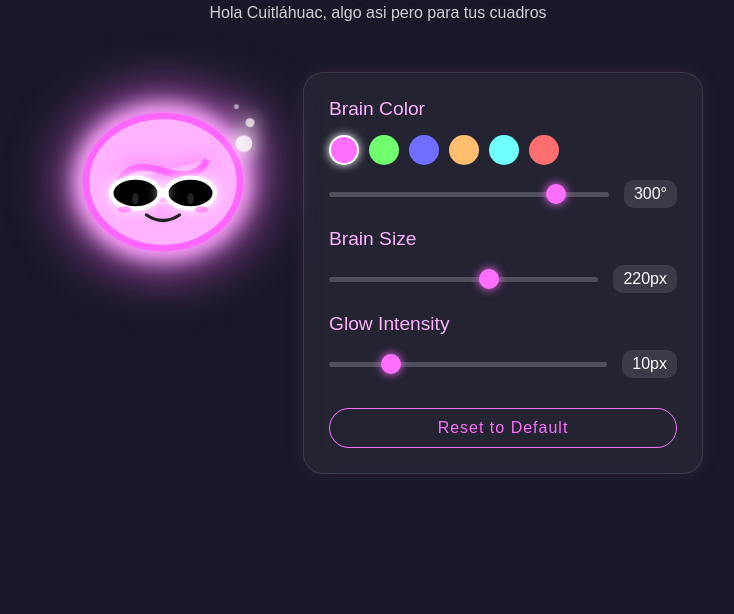
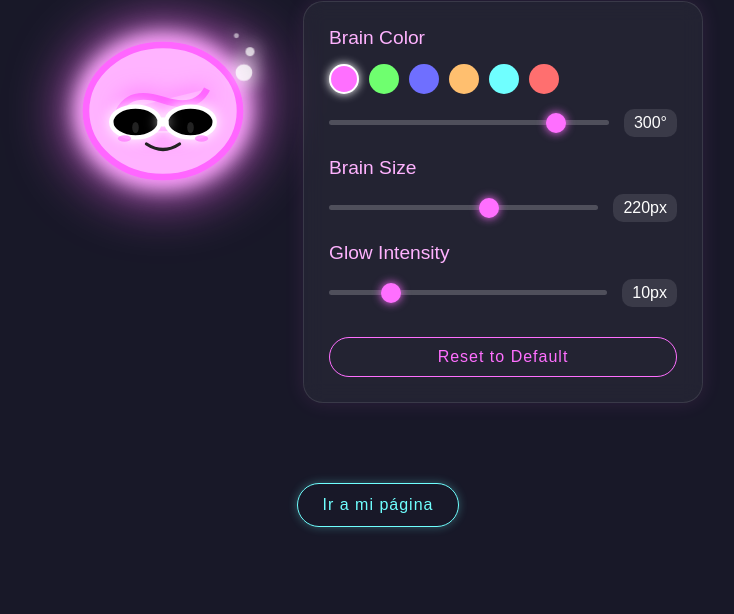
Before and after one commit to choochshoot/bolitapersonalizada, a plain HTML site: page index.html in a window 1280 px wide. Shown: the part 186-800 px from the top of the page, without its empty margins (262-996 px from the left). Drawn offline with Linux system fonts and the light colour scheme.

Commit message:
Update index.html

```diff
--- a/index.html
+++ b/index.html
@@ -201,6 +201,36 @@
       transition: transform 0.5s, opacity 0.5s;
     }
 
+    footer {
+      margin-top: 30px;
+      text-align: center;
+      padding: 20px;
+      width: 100%;
+    }
+
+    .website-button {
+      display: inline-flex;
+      align-items: center;
+      justify-content: center;
+      background: transparent;
+      color: #6fffff;
+      border: 1px solid #6fffff;
+      padding: 12px 25px;
+      border-radius: 30px;
+      cursor: pointer;
+      font-size: 1rem;
+      transition: all 0.3s ease;
+      text-decoration: none;
+      letter-spacing: 1px;
+      box-shadow: 0 0 10px rgba(111, 255, 255, 0.3);
+    }
+
+    .website-button:hover {
+      background: rgba(111, 255, 255, 0.1);
+      box-shadow: 0 0 15px #6fffff;
+      transform: translateY(-2px);
+    }
+
     @media (max-width: 650px) {
       .content {
         flex-direction: column;
@@ -216,8 +246,8 @@
 <body>
   <div class="container">
     <header>
-      <h1>Personaliza la bolita</h1>
-      <p class="subtitle">Hola Cuitláhuac, algo asi pero para tus cuadros</p>
+      <h1>Hola Cuitlahuac, personaliza la bolita</h1>
+      <p class="subtitle">Asi para lo de tus cuadros😎</p>
     </header>
 
     <div class="content">
@@ -283,6 +313,12 @@
         <button class="reset-button" id="reset-button">Reset to Default</button>
       </div>
     </div>
+
+    <footer>
+      <a href="https://choochshoot.github.io/solucionesdigitales/" class="website-button" target="_blank">
+        Ir a mi página
+      </a>
+    </footer>
   </div>
 
   <script>
```
